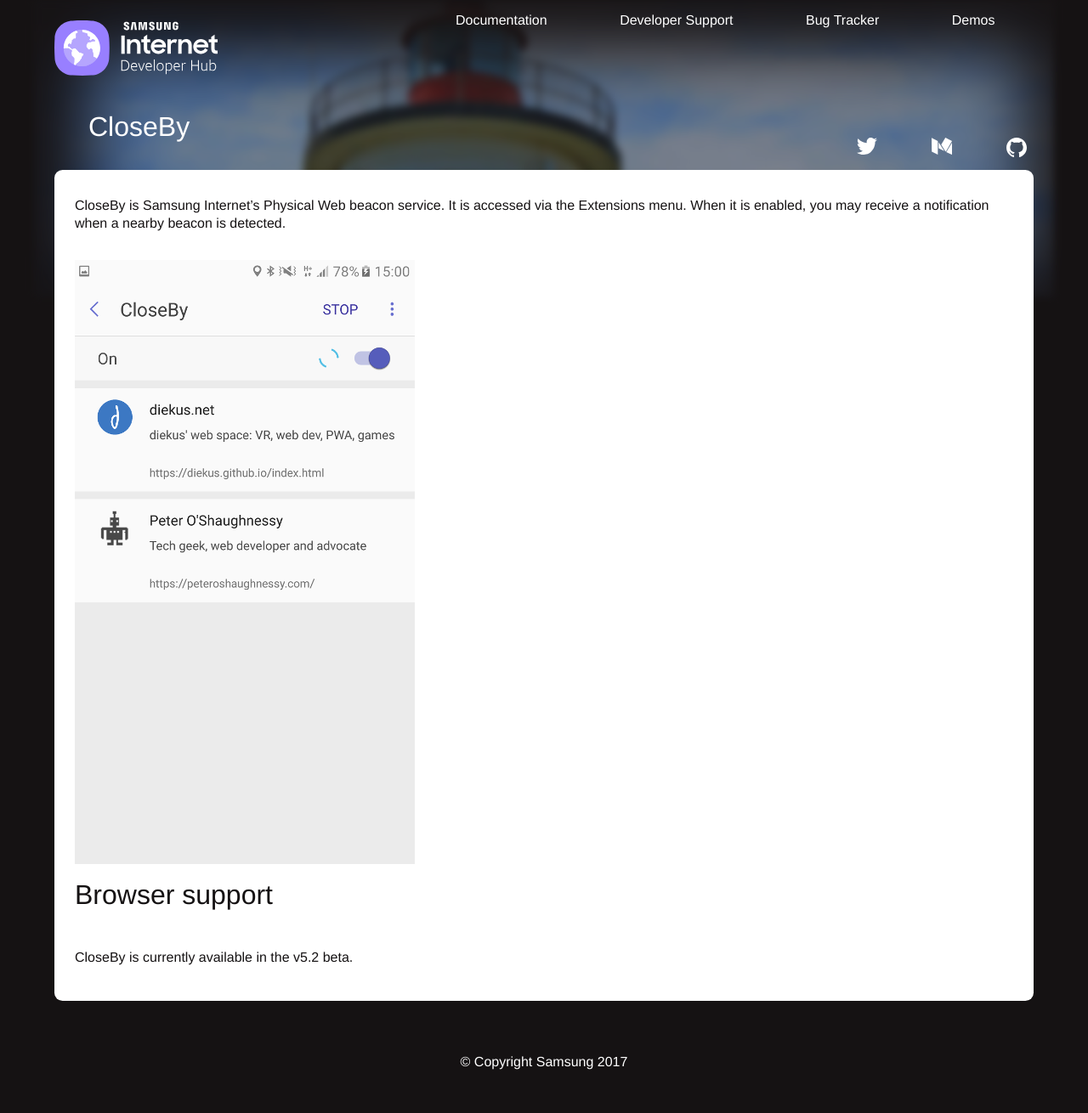
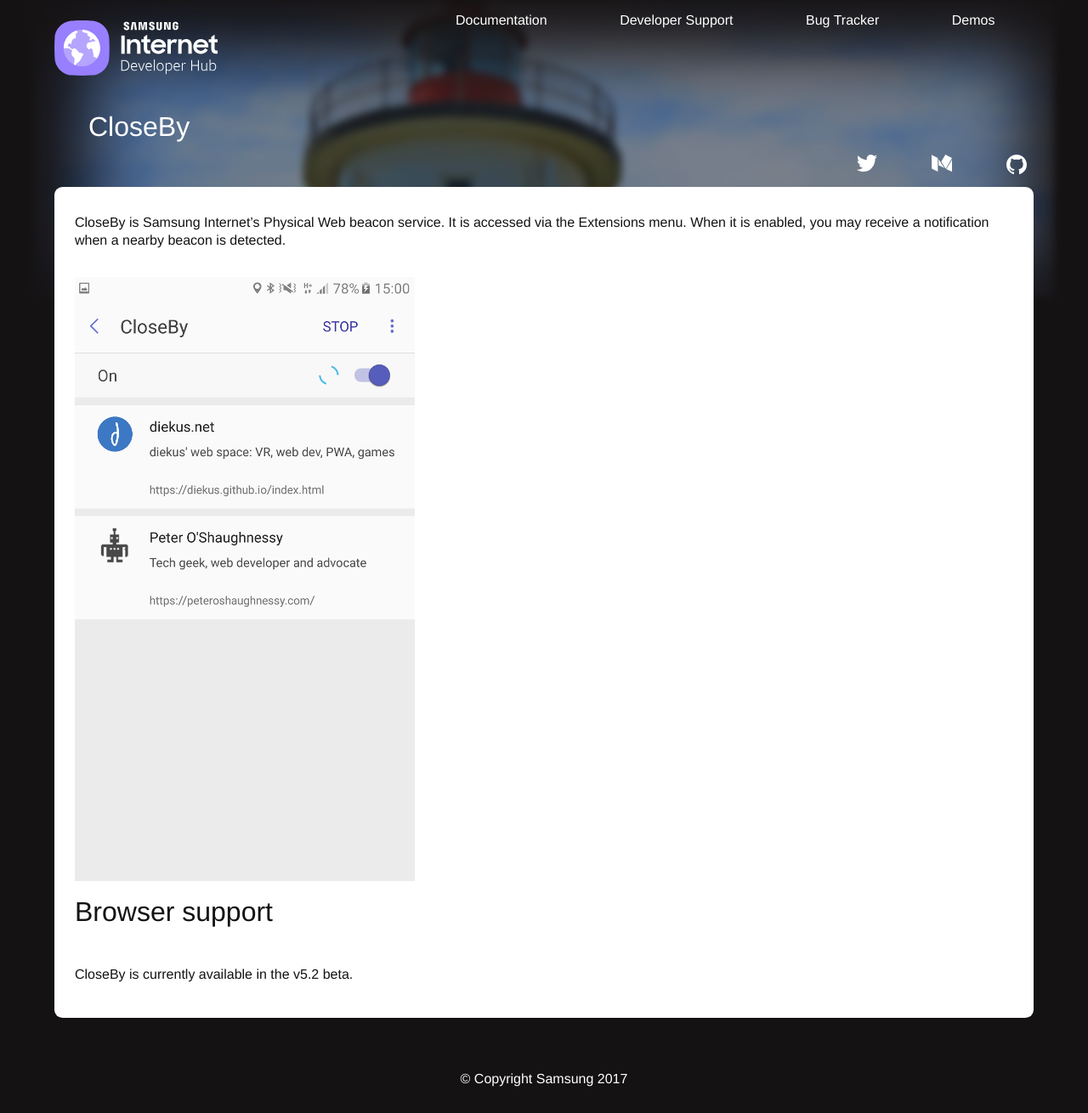
Before and after one commit to SamsungInternet/homepage-archive, a Jekyll site: the page built from docs/closeby.md, in a window 1280 px wide. Shown: the whole page at 85% size. Built offline with Jekyll 4.4.1, drawn with Linux system fonts in a browser that asks for light colours.

Commit message:
Header styling fix for 2 lines

```diff
--- a/style/page.scss
+++ b/style/page.scss
@@ -2,7 +2,7 @@
 ---
 
 .norm {
-  margin-top: 200px;
+  margin-top: 220px;
 }
 
 .header .showcase {
@@ -10,7 +10,7 @@
 }
 
 #socials {
-	top: 130px;
+	top: 150px;
 }
 
 h2 {
```
